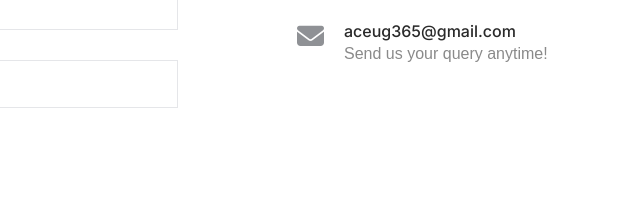
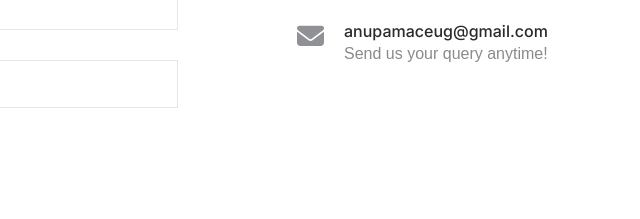
Before and after one commit to aceclasses/aceclasses.github.io, a plain HTML site: page contact.html in a window 1280 px wide. Shown: the part 1402-1621 px from the top of the page, 640-1280 px from the left. Drawn offline with nearby package versions, Linux system fonts and the light colour scheme; some packages are replaced by stand-ins of ours; a script that the page names is missing; a web font is replaced by a local one.

Commit message:
Add files via upload

```diff
--- a/contact.html
+++ b/contact.html
@@ -243,7 +243,7 @@
 <div class="media contact-info">
 <span class="contact-info__icon"><i class="fa fa-envelope"></i></span>
 <div class="media-body">
-<h3><a href="mailto:aceug365@gmail.com">aceug365@gmail.com</a></h3>
+<h3><a href="mailto:anupamaceug@gmail.com">anupamaceug@gmail.com</a></h3>
 <p>Send us your query anytime!</p>
 </div>
 </div>
```
